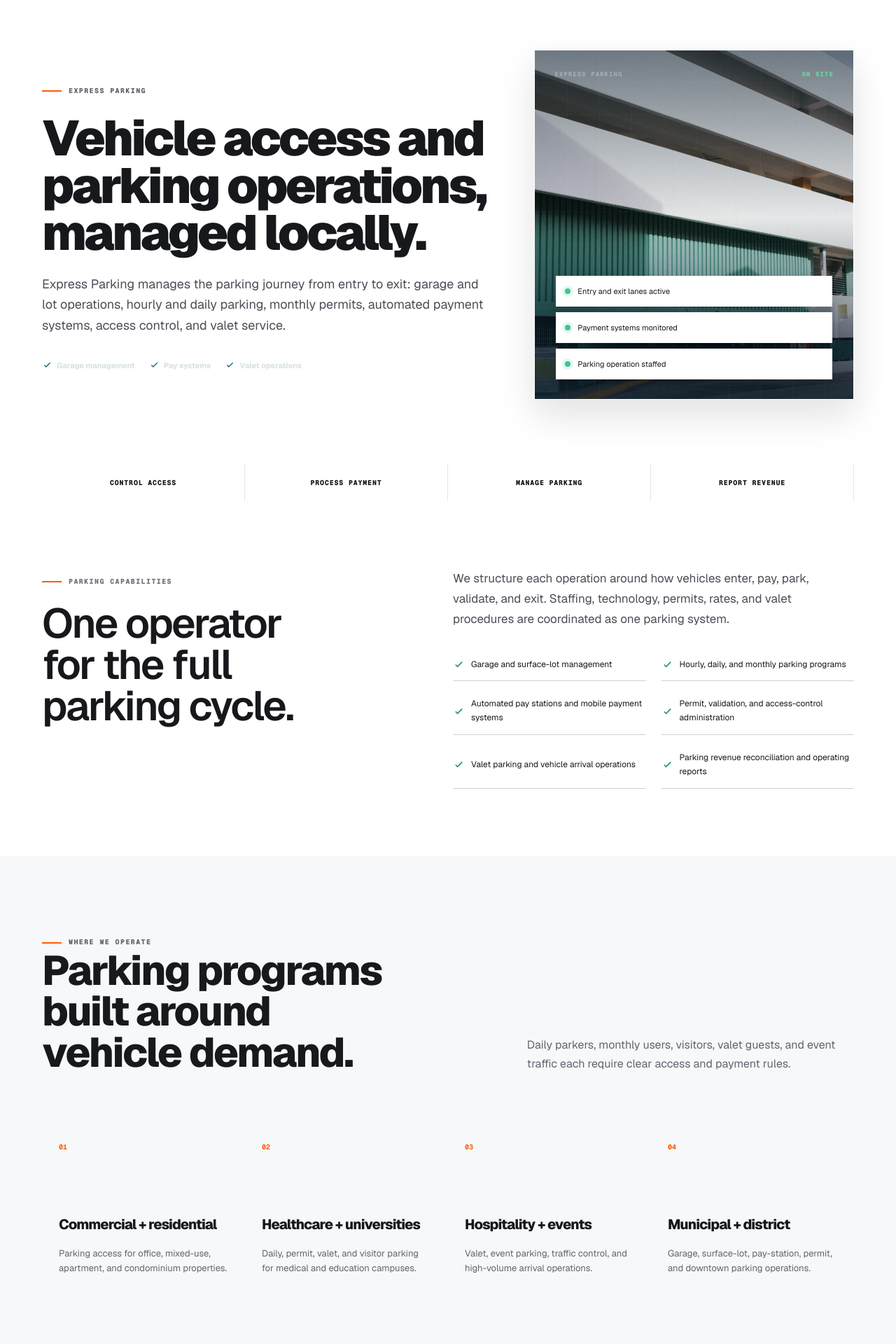
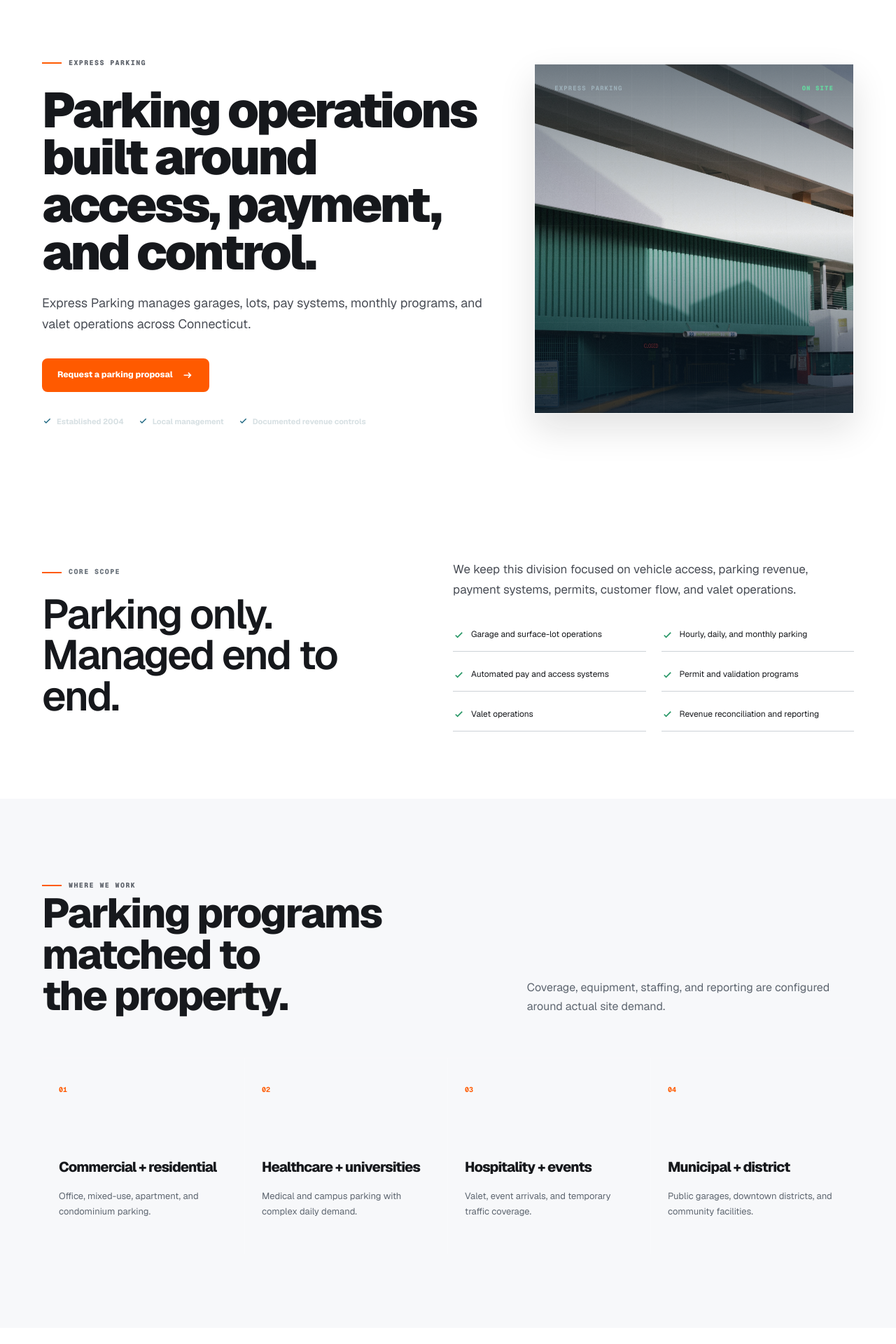
Before and after one commit to expresparking/express-parking-web, a Next.js app: page /parking-management in a window 1280 px wide. Shown: the part 100-2020 px from the top of the page at 70% size. Built offline with nearby package versions, Linux system fonts and the light colour scheme.

Commit message:
Sharpen parking management page

```diff
--- a/app/parking-management/page.tsx
+++ b/app/parking-management/page.tsx
@@ -1,61 +1,72 @@
 import type { Metadata } from "next";
 import { InquiryForm } from "../components/InquiryForm";
-import { CheckIcon } from "../ui";
+import { ArrowIcon, CheckIcon } from "../ui";
 
 export const metadata: Metadata = {
   title: "Parking Management in Connecticut",
-  description: "Garage management, hourly and daily parking, monthly parking, automated payment systems, access control, and valet operations for Connecticut properties.",
+  description: "Garage, lot, pay-system, monthly parking, valet, and access operations from Express Parking & Mobility.",
 };
 
 const capabilities = [
-  "Garage and surface-lot management",
-  "Hourly, daily, and monthly parking programs",
-  "Automated pay stations and mobile payment systems",
-  "Permit, validation, and access-control administration",
-  "Valet parking and vehicle arrival operations",
-  "Parking revenue reconciliation and operating reports",
+  "Garage and surface-lot operations",
+  "Hourly, daily, and monthly parking",
+  "Automated pay and access systems",
+  "Permit and validation programs",
+  "Valet operations",
+  "Revenue reconciliation and reporting",
 ];
 
 const markets = [
-  ["Commercial + residential", "Parking access for office, mixed-use, apartment, and condominium properties."],
-  ["Healthcare + universities", "Daily, permit, valet, and visitor parking for medical and education campuses."],
-  ["Hospitality + events", "Valet, event parking, traffic control, and high-volume arrival operations."],
-  ["Municipal + district", "Garage, surface-lot, pay-station, permit, and downtown parking operations."],
+  ["Commercial + residential", "Office, mixed-use, apartment, and condominium parking."],
+  ["Healthcare + universities", "Medical and campus parking with complex daily demand."],
+  ["Hospitality + events", "Valet, event arrivals, and temporary traffic coverage."],
+  ["Municipal + district", "Public garages, downtown districts, and community facilities."],
 ];
 
 export default function ParkingLandingPage() {
-  return <main className="parking-division-page">
+  return <main>
     <section className="parking-landing-hero">
       <div className="shell parking-landing-grid">
         <div>
-          <span className="eyebrow light"><span className="eyebrow-line" />EXPRESS PARKING</span>
-          <h1>Vehicle access and parking operations, managed locally.</h1>
-          <p>Express Parking manages the parking journey from entry to exit: garage and lot operations, hourly and daily parking, monthly permits, automated payment systems, access control, and valet service.</p>
-          <div className="trust-row parking-trust">
-            <span><CheckIcon />Garage management</span>
-            <span><CheckIcon />Pay systems</span>
-            <span><CheckIcon />Valet operations</span>
-          </div>
+          <span className="eyebrow light"><span className="eyebrow-line" />Express Parking</span>
+          <h1>Parking operations built around access, payment, and control.</h1>
+          <p>Express Parking manages garages, lots, pay systems, monthly programs, and valet operations across Connecticut.</p>
+          <div className="button-row"><a className="button button-primary" href="#parking-inquiry">Request a parking proposal <ArrowIcon /></a></div>
+          <div className="trust-row parking-trust"><span><CheckIcon />Established 2004</span><span><CheckIcon />Local management</span><span><CheckIcon />Documented revenue controls</span></div>
         </div>
         <div className="parking-command parking-command-photo" aria-label="Modern parking garage exterior">
           <img src="/images/modern-garage-exterior.jpg" alt="Sunlit entrance of a modern multi-level parking garage" />
           <div className="parking-command-head"><span>EXPRESS PARKING</span><b>ON SITE</b></div>
-          <div className="parking-command-list"><span><i />Entry and exit lanes active</span><span><i />Payment systems monitored</span><span><i />Parking operation staffed</span></div>
         </div>
       </div>
     </section>
 
-    <section className="parking-promise"><div className="shell"><span>CONTROL ACCESS</span><span>PROCESS PAYMENT</span><span>MANAGE PARKING</span><span>REPORT REVENUE</span></div></section>
-
     <section className="section shell parking-intro" id="capabilities">
-      <div><span className="eyebrow"><span className="eyebrow-line" />PARKING CAPABILITIES</span><h2>One operator for the full parking cycle.</h2></div>
-      <div><p>We structure each operation around how vehicles enter, pay, park, validate, and exit. Staffing, technology, permits, rates, and valet procedures are coordinated as one parking system.</p><div className="parking-capabilities">{capabilities.map(item => <span key={item}><CheckIcon />{item}</span>)}</div></div>
+      <div><span className="eyebrow"><span className="eyebrow-line" />Core scope</span><h2>Parking only.<br /><em>Managed end to end.</em></h2></div>
+      <div><p>We keep this division focused on vehicle access, parking revenue, payment systems, permits, customer flow, and valet operations.</p><div className="parking-capabilities">{capabilities.map(item => <span key={item}><CheckIcon />{item}</span>)}</div></div>
     </section>
 
-    <section className="parking-markets"><div className="shell"><div className="section-heading split-heading"><div><span className="eyebrow light"><span className="eyebrow-line" />WHERE WE OPERATE</span><h2>Parking programs built around vehicle demand.</h2></div><p>Daily parkers, monthly users, visitors, valet guests, and event traffic each require clear access and payment rules.</p></div><div className="parking-market-grid">{markets.map(([title, copy], index) => <article key={title}><span>0{index + 1}</span><h3>{title}</h3><p>{copy}</p></article>)}</div></div></section>
+    <section className="parking-markets">
+      <div className="shell">
+        <div className="section-heading split-heading"><div><span className="eyebrow light"><span className="eyebrow-line" />Where we work</span><h2>Parking programs matched to the property.</h2></div><p>Coverage, equipment, staffing, and reporting are configured around actual site demand.</p></div>
+        <div className="parking-market-grid">{markets.map(([title, copy], index) => <article key={title}><span>0{index + 1}</span><h3>{title}</h3><p>{copy}</p></article>)}</div>
+      </div>
+    </section>
 
-    <section className="section shell parking-process"><div className="section-heading split-heading"><div><span className="eyebrow"><span className="eyebrow-line" />OPERATING TRANSITION</span><h2>From site review to live parking operations.</h2></div><p>We review access, rates, equipment, staffing, permits, valet requirements, and revenue controls before launch.</p></div><div className="big-step-grid">{[["01", "Review the parking system", "Map entrances, exits, equipment, rates, permits, validations, valet flow, and demand patterns."], ["02", "Build the operating plan", "Set staffing, payment procedures, access rules, reconciliation, and escalation responsibilities."], ["03", "Launch + monitor", "Start operations, review transactions and traffic flow, and adjust the parking program as needed."]].map(([number, title, copy]) => <article key={number}><span>{number}</span><h3>{title}</h3><p>{copy}</p></article>)}</div></section>
+    <section className="section shell parking-process">
+      <div className="section-heading split-heading"><div><span className="eyebrow"><span className="eyebrow-line" />Transition</span><h2>Assess. Configure. Operate.</h2></div><p>A concise transition process reduces disruption and establishes clear controls from day one.</p></div>
+      <div className="big-step-grid">
+        <article><span>01</span><h3>Assess the site</h3><p>Review traffic, equipment, rates, staffing, permits, and current operating gaps.</p></article>
+        <article><span>02</span><h3>Configure the operation</h3><p>Set coverage, payment controls, responsibilities, reporting, and launch standards.</p></article>
+        <article><span>03</span><h3>Operate + report</h3><p>Manage the facility, reconcile activity, and report performance clearly.</p></article>
+      </div>
+    </section>
 
-    <section className="form-section" id="parking-inquiry"><div className="shell form-section-grid"><div><span className="eyebrow light"><span className="eyebrow-line" />REQUEST A PARKING PROPOSAL</span><h2>Tell us about your garage, lot, or valet operation.</h2><p>Share the location, parking capacity, current equipment, rate structure, and operating challenge. We’ll recommend the right parking model.</p><div className="parking-contact-note"><small>DIRECT CONTACT</small><a href="tel:+12039410954">203-941-0954</a><a href="mailto:info@expresparking.com">info@expresparking.com</a><span>96 Orange Street, New Haven, CT 06510</span></div></div><InquiryForm title="Request a parking proposal" defaultService="Parking management" /></div></section>
+    <section className="form-section" id="parking-inquiry">
+      <div className="shell form-section-grid">
+        <div><span className="eyebrow light"><span className="eyebrow-line" />Parking proposal</span><h2>Tell us about the facility.</h2><p>Share the location, parking type, and current operating challenge.</p><div className="parking-contact-note"><small>DIRECT</small><a href="tel:+12039410954">203-941-0954</a><a href="mailto:info@expresparking.com">info@expresparking.com</a><span>96 Orange Street, New Haven, CT 06510</span></div></div>
+        <InquiryForm title="Request a parking proposal" defaultService="Parking management" />
+      </div>
+    </section>
   </main>;
 }
```
